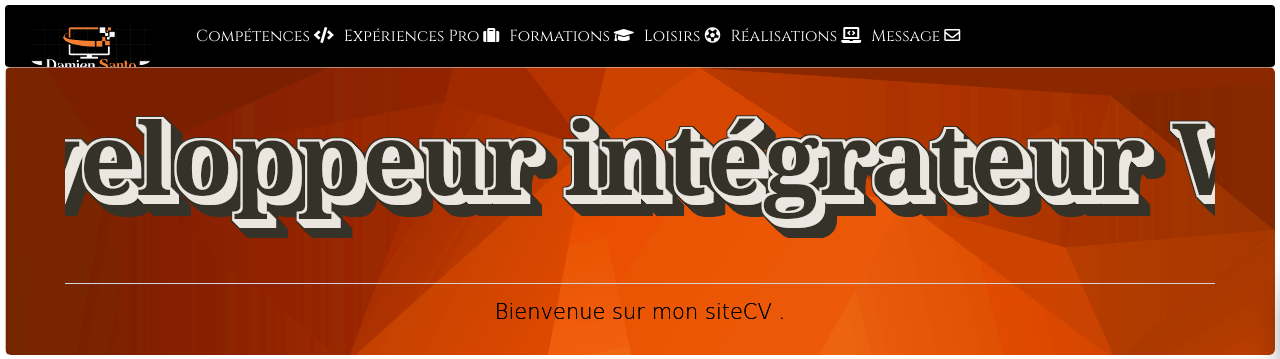
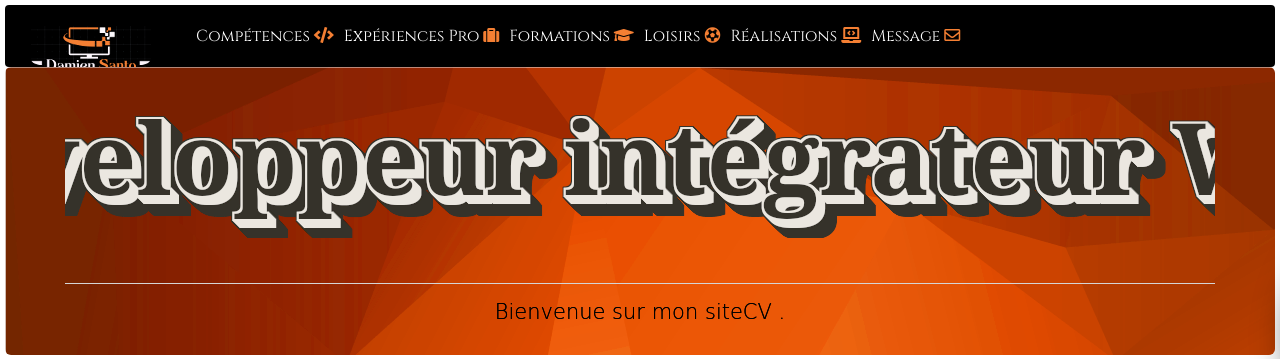
Before and after one commit to DamienThiago93230/damienPORTEFOLIO, a PHP site: page /index.php in a window 1280 px wide; the page is wider, and only the part inside the window is pictured. Shown: the top 359 px of that part. Run offline with PHP 8.4, Linux system fonts and the light colour scheme; data comes from the database, SQL or seed files in the repository; some libraries are stand-ins or nearby versions; some web fonts are replaced.

Commit message:
C32
Amélioration du front

```diff
--- a/admin/css/style.css
+++ b/admin/css/style.css
@@ -1,6 +1,7 @@
 
 .navbar{
     background: black;
+    font-family: 'PT Serif', serif;
 }
 .nav-link{
     color: #fff !important;
--- a/admin/inc/navigation.php
+++ b/admin/inc/navigation.php
@@ -2,7 +2,7 @@
 
 
 <nav class="navbar navbar-expand-lg navbar-dark text-white mb-0 ">
-  <a class="navbar-brand" href="index.php">Accueil</a>
+  <a class="navbar-brand" href="index.php"><img src="img/logo3.png" alt="logo"></a>
   <button class="navbar-toggler" type="button" data-toggle="collapse" data-target="#navbarNav" aria-controls="navbarNav" aria-expanded="false" aria-label="Toggle navigation">
     <span class="navbar-toggler-icon"></span>
   </button>
--- a/front/formations.php
+++ b/front/formations.php
@@ -51,7 +51,7 @@ $nbr_formations = $sql -> rowCount(); ?>
                         <div class="card mb-5 mt-4 mx-2 cardForm mx-auto" style="max-width: 40rem; color: wheat">
                             <div class="card-header"><h1><?php echo $ligne_formation['stitre_form'];?> </h1><?php echo $ligne_formation['titre_form'];?>//<?php echo $ligne_formation['dates_form'];?><br></div>
                             <div class="card-body" style="color:black">
-                                <p class="card-text"><?php echo $ligne_formation['description_form'];?></p>
+                                <?php echo $ligne_formation['description_form'];?>
                             </div>
                         </div>
                     </div>
--- a/front/inc/bas_page.php
+++ b/front/inc/bas_page.php
@@ -8,8 +8,8 @@
             <div class="row mx-auto">
                 <div class="col-lg-4">
                 <h4 style="color: gold">Me contacter</h4>
-                    <p><strong>Téléphone :</strong> 06-18-12-25-64</p>
-                    <p><strong>Email:</strong> santo.damien@hotmail.com</p>
+                    <p><strong style="color: #f47f33">Téléphone :</strong> 06-18-12-25-64</p>
+                    <p><strong style="color: #f47f33">Email:</strong> santo.damien@hotmail.com</p>
                 </div>
                 <div class="col-lg-4">
                 <h4 style="color: gold">Réseaux</h4>
@@ -25,7 +25,7 @@
             </div><!-- Fin .row -->
 
             <div class="col-lg-12">
-                <p >Copyright &copy; Mon siteCV - 2018</p>
+                <p style="color: #f47f33">Copyright &copy; Mon siteCV - 2018</p>
             </div>
       </footer>
   </div> <!-- Fin container-fluid -->
--- a/front/inc/navigation.php
+++ b/front/inc/navigation.php
@@ -3,31 +3,31 @@
 
 
 <nav class="navbar navbar-expand-lg navbar-dark text-white mb-0 mx-auto ">
-  <a class="navbar-brand" href="index.php"><img src="img/logo4.png" alt=""></a>
+  <a class="navbar-brand" href="index.php"><img src="img/logo4.png" alt="logo4"></a>
   <button class="navbar-toggler" type="button" data-toggle="collapse" data-target="#navbarNav" aria-controls="navbarNav" aria-expanded="false" aria-label="Toggle navigation">
     <span class="navbar-toggler-icon"></span>
   </button>
   <div class="collapse navbar-collapse" id="navbarNav">
     <ul class="navbar-nav">
       <li class="nav-item lienPage">
-        <a class="nav-link" href="competences.php">Compétences <i class="fas fa-code"></i>
+        <a class="nav-link" href="competences.php">Compétences <i class="fas fa-code" style="color: #f47f33"></i>
 
  <span class="sr-only">(current)</span></a>
       </li>
       <li class="nav-item lienPage">
-        <a class="nav-link" href="experiences.php">Expériences Pro <i class="fas fa-suitcase"></i></a>
+        <a class="nav-link" href="experiences.php">Expériences Pro <i class="fas fa-suitcase" style="color: #f47f33"></i></a>
       </li>
       <li class="nav-item lienPage">
-        <a class="nav-link" href="formations.php">Formations <i class="fas fa-graduation-cap"></i></a>
+        <a class="nav-link" href="formations.php">Formations <i class="fas fa-graduation-cap" style="color: #f47f33"></i></a>
       </li>
       <li class="nav-item lienPage">
-        <a class="nav-link " href="loisirs.php">Loisirs <i class="fas fa-futbol"></i></a>
+        <a class="nav-link " href="loisirs.php">Loisirs <i class="fas fa-futbol" style="color: #f47f33"></i></a>
       </li>
       <li class="nav-item lienPage">
-        <a class="nav-link " href="realisations.php">Réalisations  <i class="fas fa-laptop-code"></i></a>
+        <a class="nav-link " href="realisations.php">Réalisations  <i class="fas fa-laptop-code" style="color: #f47f33"></i></a>
       </li>
       <li class="nav-item lienPage">
-        <a class="nav-link " href="messages.php">Message <i class="far fa-envelope"></i></a>
+        <a class="nav-link " href="messages.php">Message <i class="far fa-envelope" style="color: #f47f33"></i></a>
       </li>
     </ul>
   </div>
--- a/front/index.php
+++ b/front/index.php
@@ -21,7 +21,7 @@ $ligne_utilisateur = $sql-> fetch();
 <!-- Je met le contenu de la page -->
 <div class="jumbotron text-center mb-4 col-lg-12">
 
-<svg width='1200' height='200'>
+<svg height='200'>
   <filter id='money'>
     <feMorphology in='SourceGraphic' operator='dilate' radius='2' result='expand'/>
 
```
Also changed, not shown: admin/img/logo.png (added), admin/img/logo1.png (added), admin/img/logo3.png (added), 2 other files.
